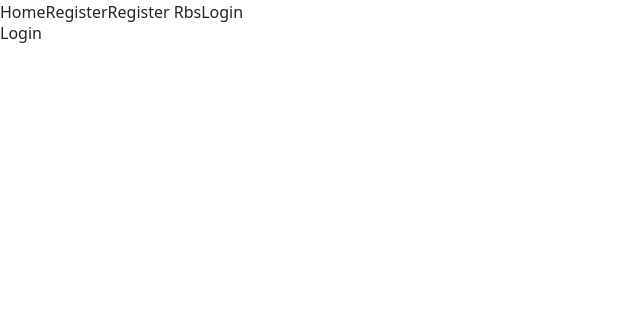
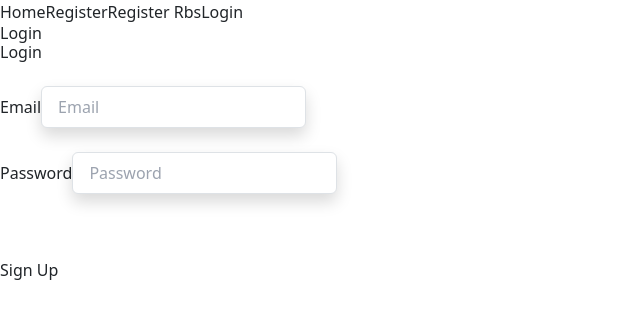
Before and after one commit to meraj2704/email-password-auth, a React (Vite) app: page /login in a window 1280 px wide. Shown: the top 318 px of the page, without its empty margins (0-640 px from the left). Built offline with nearby package versions, Linux system fonts and the light colour scheme.

Commit message:
create login page -connnetct firebase -

```diff
--- a/src/Components/Login/Login.jsx
+++ b/src/Components/Login/Login.jsx
@@ -1,9 +1,99 @@
-import React from 'react';
+import { createUserWithEmailAndPassword, getAuth } from 'firebase/auth';
+import React, { useState } from 'react';
+import { Link } from 'react-router-dom';
+import app from '../../Firebase/firebase.config';
 
 const Login = () => {
+    const [successMessage,setSuccessMessage] = useState('');
+    const [errorMessage, setErrorMessage] = useState('');
+    const handleLogin = event =>{
+        event.preventDefault();
+        const email = event.target.email.value;
+        const password = event.target.password.value;
+        console.log(email,password);
+        console.log(event);
+        setErrorMessage('');
+        setSuccessMessage('');
+        if(!/(?=.*[a-z])/.test(password))
+        {
+           setErrorMessage('Add at least one lowercase latter!')
+           return
+        }
+        else if(!/(?=.*[A-Z])/.test(password))
+        {
+           setErrorMessage('Add at least one uppercase latter!')
+           return
+        }
+        else if(!/(?=.*\d)/.test(password))
+        {
+           setErrorMessage('Add at least one digit!')
+           return
+        }
+        else if(!/.{8,}/.test(password))
+        {
+           setErrorMessage('Password length at least 8!')
+           return
+        }
+        const auth = getAuth(app);
+        createUserWithEmailAndPassword(auth,email,password)
+        .then(result=>{
+            const loggedUser = result.user;
+            setSuccessMessage('Logged in successfully');
+            // alert(successMessage);
+        })
+        .catch(error =>{
+            console.error(error);
+            setErrorMessage(error.message);
+            // alert(errorMessage);
+        })
+    }
     return (
         <div>
             <h1>Login</h1>
+            <div className="min-h-screen flex items-center justify-center">
+                <div className="bg-white p-8 rounded-lg shadow-md w-1/4">
+                    <h2 className="text-2xl font-semibold mb-4">Login</h2>
+                    <form onSubmit={handleLogin}>
+                        <div className="mb-4">
+                            <label className="block text-gray-700 text-sm font-bold mb-2" htmlFor="email">
+                                Email
+                            </label>
+                            <input
+                                className="shadow appearance-none border rounded w-full py-2 px-3 text-gray-700 leading-tight focus:outline-none focus:shadow-outline"
+                                id="email"
+                                type="email"
+                                placeholder="Email"
+                            />
+                        </div>
+                        <div className="mb-4">
+                            <label className="block text-gray-700 text-sm font-bold mb-2" htmlFor="password">
+                                Password
+                            </label>
+                            <input
+                                className="shadow appearance-none border rounded w-full py-2 px-3 text-gray-700 leading-tight focus:outline-none focus:shadow-outline"
+                                id="password"
+                                type="password"
+                                placeholder="Password"
+                            />
+                        </div>
+                        <div className="flex items-center justify-between">
+                            <button
+                                className="bg-blue-500 hover:bg-blue-700 text-white font-bold py-2 px-4 rounded focus:outline-none focus:shadow-outline"
+                                type="submit"
+                            >
+                                Login
+                            </button>
+                        </div>
+                        <p><Link to='/register-rbs'>Sign Up</Link></p>
+                    </form>
+                    {
+                        <div>
+                            <p className='text-danger'>{errorMessage}</p>
+                        <p className='text-success'>{successMessage}</p>
+                        </div>
+                    }
+                </div>
+            </div>
         </div>
     );
 };
--- a/src/Components/RegisterRbs/RegisterRbs.jsx
+++ b/src/Components/RegisterRbs/RegisterRbs.jsx
@@ -3,6 +3,7 @@ import Button from 'react-bootstrap/Button';
 import Form from 'react-bootstrap/Form';
 import{createUserWithEmailAndPassword, getAuth} from 'firebase/auth'
 import app from '../../Firebase/firebase.config';
+import { Link } from 'react-router-dom';
 
 
 const RegisterRbs = () => {
@@ -72,6 +73,7 @@ const RegisterRbs = () => {
                 <Button  className='border-3 text-black' type="submit">
                     Submit
                 </Button>
+                <p>Continue with <Link className='text-primary' to='/login'>LogIn</Link></p>
                 {
                     <div>
                         <p className='text-danger'>{errorMessage}</p>
```
